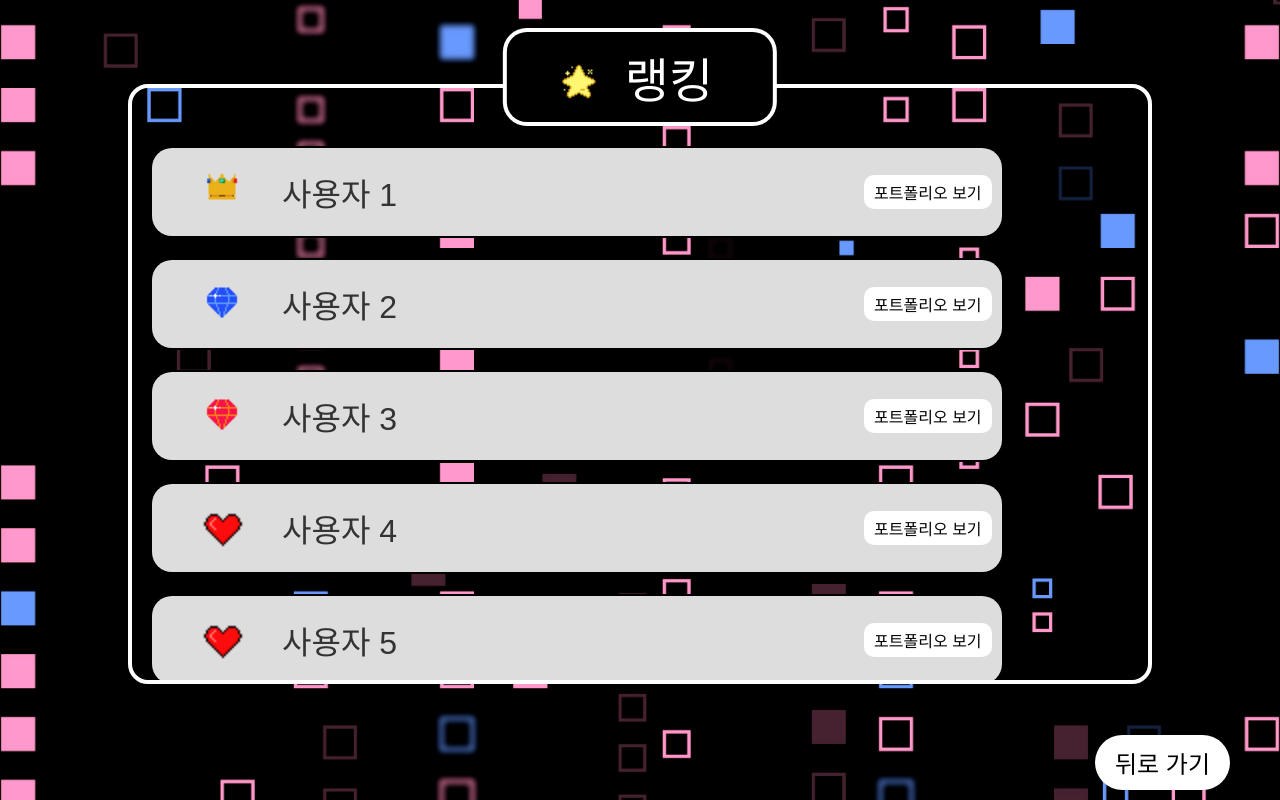
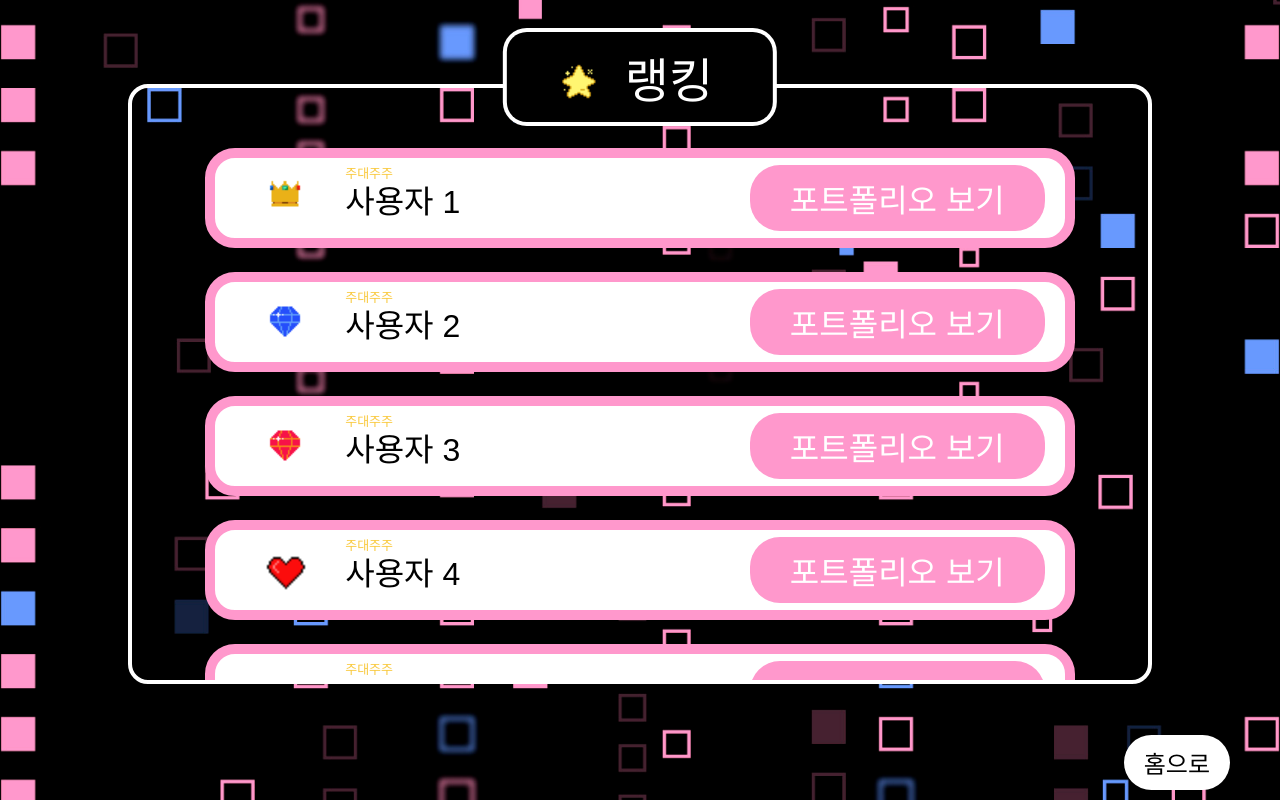
Before and after one commit to PDA-Jumo/frontend, a React (Create React App) app: page /rank in a window 1280 px wide. Built offline with nearby package versions, Linux system fonts and the light colour scheme; a web font is replaced by a local one.

Commit message:
Feat: 무한스크롤 최대한 구현

```diff
--- a/src/pages/rank/layout.jsx
+++ b/src/pages/rank/layout.jsx
@@ -1,4 +1,5 @@
 import React, { useState, useEffect } from "react";
+import { useNavigate } from "react-router-dom"; // useNavigate 추가
 import Rank from "../../assets/backgrounds/rank.png";
 import rankStar from "../../assets/rankStar.png";
 import rankCrown from "../../assets/rankCrown.png";
@@ -10,6 +11,7 @@ import "./rank.css";
 export default function RankLayout() {
   const [users, setUsers] = useState([]);
   const [isLoading, setIsLoading] = useState(false);
+  const navigate = useNavigate(); // navigate 함수 사용을 위해 선언
 
   const handleScroll = () => {
     if (
@@ -39,34 +41,16 @@ export default function RankLayout() {
     }, 1000);
   };
 
-  return (
-    <div className="background-style">
-      <img src={Rank} className="background-image" alt="Rank Background" />
-      <div className="ranking-header-container">
-        <RankingHeader />
-      </div>
-      <div className="content-position">
-        <RankingList users={users} />
-        <MyRankingButton /> {/* 이 자리에 무조건 내 랭킹이 들어가는거임 ㅇㅇ */}
-      </div>
-      <button className="back-button" onClick={() => window.history.back()}>
-        뒤로 가기
-      </button>
-      {isLoading && <p>로딩 중...</p>}
-    </div>
-  );
-}
-
-function RankingHeader() {
+  const RankingHeader = () => {
     return (
       <div className="ranking-header">
         <img src={rankStar} alt="Rank Star" className="ranking-star-img" />
         랭킹
       </div>
     );
-}
+  };
 
-function RankingList({ users }) {
+  const RankingList = ({ users }) => {
     return (
       <>
         {users.map((user, index) => (
@@ -74,9 +58,9 @@ function RankingList({ users }) {
         ))}
       </>
     );
-}
+  };
 
-function RankingButton({ rank, index }) {
+  const RankingButton = ({ rank, index }) => {
     const getRankImage = (index) => {
       switch (index) {
         case 0:
@@ -96,13 +80,70 @@ function RankingButton({ rank, index }) {
       <div className="ranking-button">
         <div className="ranking-icon-container">
           <img src={rankImage} alt="Rank Icon" className="ranking-icon" />
+          <div
+            style={{
+              fontStyle: "normal",
+              fontWeight: "400",
+              fontSize: "13px",
+              color: "#F9C93E",
+              position: "absolute",
+              top: "5px",
+              left: "130px",
+            }}
+          >
+            주대주주
+          </div>
           {rank}
         </div>
-      <button className="portfolio-button">포트폴리오 보기</button>
+        <button
+          className="portfolio-button"
+          onClick={() => navigate("/rank/portfolio")}
+        >
+          포트폴리오 보기
+        </button>{" "}
+        {/* 수정된 부분 */}
+      </div>
+    );
+  };
+
+  const MyRankingButton = () => {
+    return (
+      <div className="ranking-button my-ranking">
+        <div className="ranking-icon-container">
+          <img src={rankHeart} alt="Rank Icon" className="ranking-icon" />
+          <div
+            style={{
+              fontStyle: "normal",
+              fontWeight: "400",
+              fontSize: "13px",
+              color: "#F9C93E",
+              position: "absolute",
+              top: "5px",
+              left: "130px",
+            }}
+          >
+            주대주주
+          </div>
+          나의 랭킹
+        </div>
+      </div>
+    );
+  };
+
+  return (
+    <div className="background-style">
+      <img src={Rank} className="background-image" alt="Rank Background" />
+      <div className="ranking-header-container">
+        <RankingHeader />
+      </div>
+      <div className="content-position">
+        <RankingList users={users} />
+        <MyRankingButton />
+      </div>
+      <button className="back-button" onClick={() => navigate("/")}>
+        홈으로
+      </button>
+      {isLoading && <p>로딩 중...</p>}
     </div>
   );
 }
-
-function MyRankingButton() {
-  return <button className="ranking-button my-ranking">나의 랭킹</button>;
-}
--- a/src/pages/rank/rank.css
+++ b/src/pages/rank/rank.css
@@ -68,28 +68,30 @@ body {
   justify-content: space-between;
   align-items: center;
   width: 85%;
-  padding: 20px 10px;
-  margin-bottom: 24px;
+  padding: 15px 10px;
+  margin: 0 auto 24px;
   font-size: 32px;
-  background-color: #ddd;
-  border-radius: 20px;
-  color: #333;
   border: none;
-  cursor: pointer;
   text-align: center;
-  box-shadow: 0 0 0 2px #000;
+  position: relative;
+  background: #ffffff;
+  border: 10px solid #ff98cc;
+  border-radius: 30px;
 }
 
 .portfolio-button {
-  padding: 5px 10px;
-  font-size: 16px;
-  background-color: #ffffff;
-  color: black;
+  padding: 10px 40px;
+  font-size: 32px;
+  background-color: #ff98cc;
+  color: white;
   border: none;
-  border-radius: 10px;
+  border-radius: 30px;
   cursor: pointer;
-  transition: background-color 0.3s;
-  pointer-events: auto; /* nested button도 클릭 가능하게 만듦 */
+  pointer-events: auto;
+  position: absolute;
+  right: 20px;
+  top: 50%;
+  transform: translateY(-50%);
 }
 
 .ranking-button:last-child {
@@ -106,6 +108,7 @@ body {
 .ranking-icon-container {
   display: flex;
   align-items: center;
+  margin-top: 2px;
 }
 
 .ranking-icon {
@@ -128,3 +131,10 @@ body {
   font-size: 24px;
   transition: background-color 0.3s;
 }
+.ranking-button:hover {
+  border: 10px solid #00bfff; /* 하늘색으로 변경 */
+}
+
+.ranking-button:hover .portfolio-button {
+  background-color: #00bfff; /* 하늘색으로 변경 */
+}
--- /dev/null
+++ b/src/pages/rank/rankPortfolio.jsx
@@ -0,0 +1,18 @@
+import React from "react";
+import Rank from "../../assets/backgrounds/rank.png";
+import rankStar from "../../assets/rankStar.png";
+import "./rank.css";
+export default function PortfolioList() {
+  return (
+    <div className="background-style">
+      <img src={Rank} className="background-image" alt="Rank Background" />
+      <div className="ranking-header-container">
+        <div className="ranking-header">포트폴리오</div>
+      </div>
+      <div className="content-position">테스트</div>
+      <button className="back-button" onClick={() => window.history.back()}>
+        홈으로
+      </button>
+    </div>
+  );
+}
```
Also changed, not shown: src/router/mainRouter.jsx (+26 -24 lines). Lines whose indentation alone changed are shown as unchanged.
